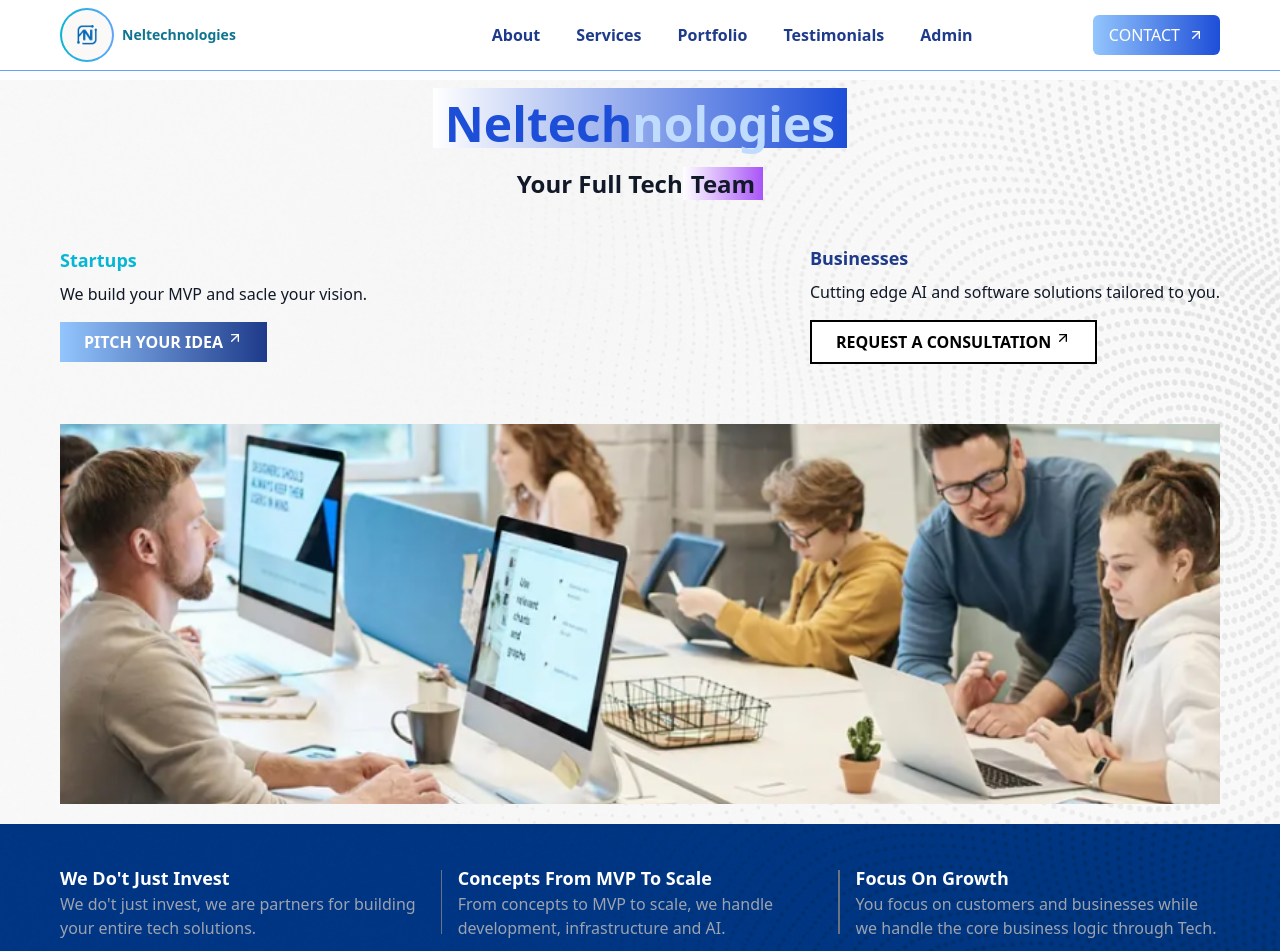
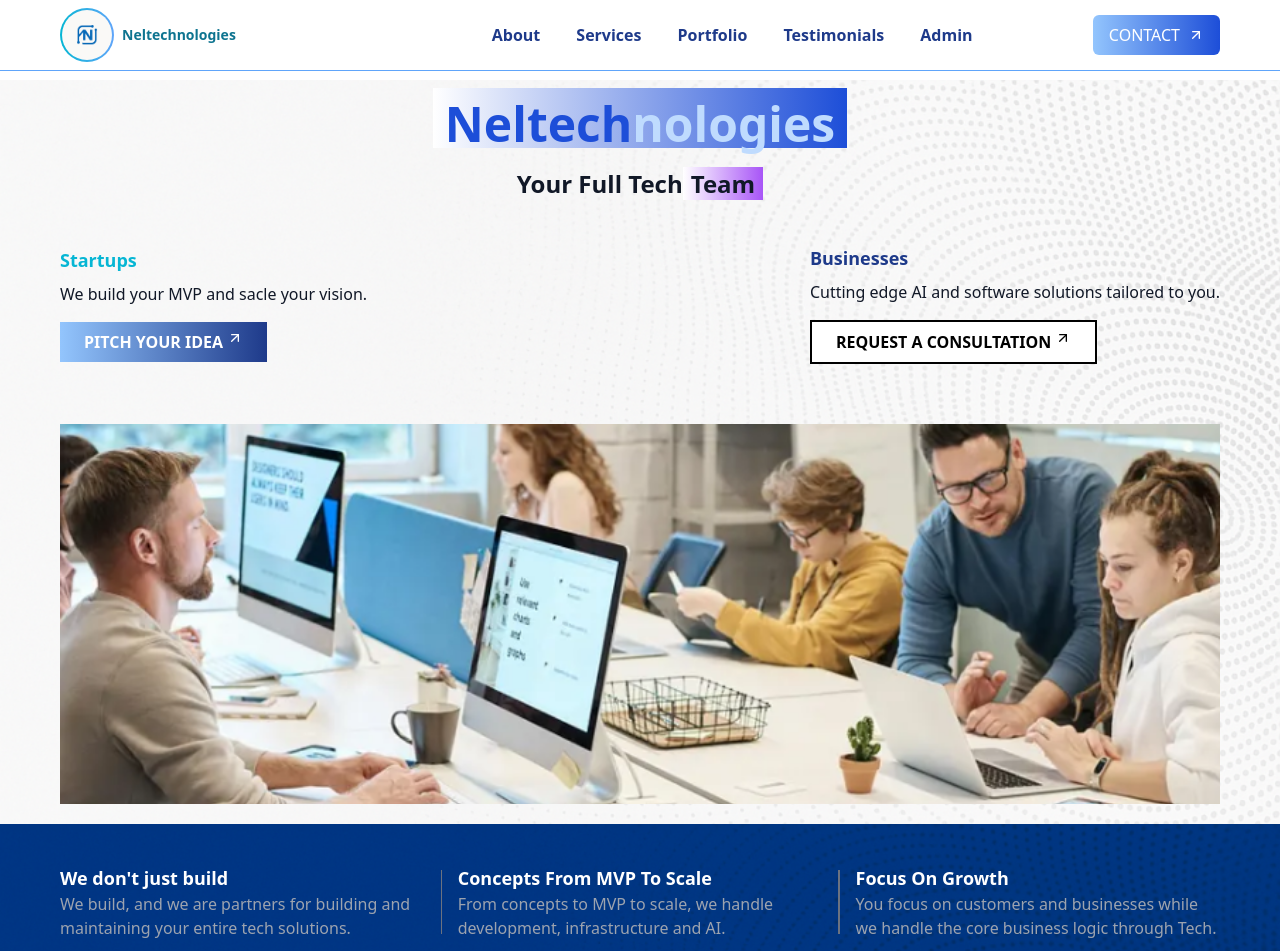
Before and after one commit to Tech041/my-web, a React (Vite) app in the folder client/: page / in a window 1280 px wide. Shown: the top 951 px of the page. Built offline with nearby package versions, Linux system fonts and the light colour scheme; no server answers.

Commit message:
updatd hero

```diff
--- a/client/src/components/Hero.tsx
+++ b/client/src/components/Hero.tsx
@@ -66,11 +66,11 @@
           <div className="h-[20px] w-full hidden md:block"></div>
           <div className="flex flex-col md:flex-row  justify-between items-center gap-4">
             <div className="w-full h-full">
-              <h3 className="text-lg text-white font-semibold capitalize">
-                We do&apos;t just invest
+              <h3 className="text-lg text-white font-semibold">
+                We don&apos;t just build
               </h3>
               <p className="text-base text-gray-400">
-                We do&apos;t just invest, we are partners for building your
+                We  build, and we are partners for building  and maintaining your
                 entire tech solutions.
               </p>
             </div>
```
Also changed, not shown: 2 other files (tests, documents, lock files or other folders).
